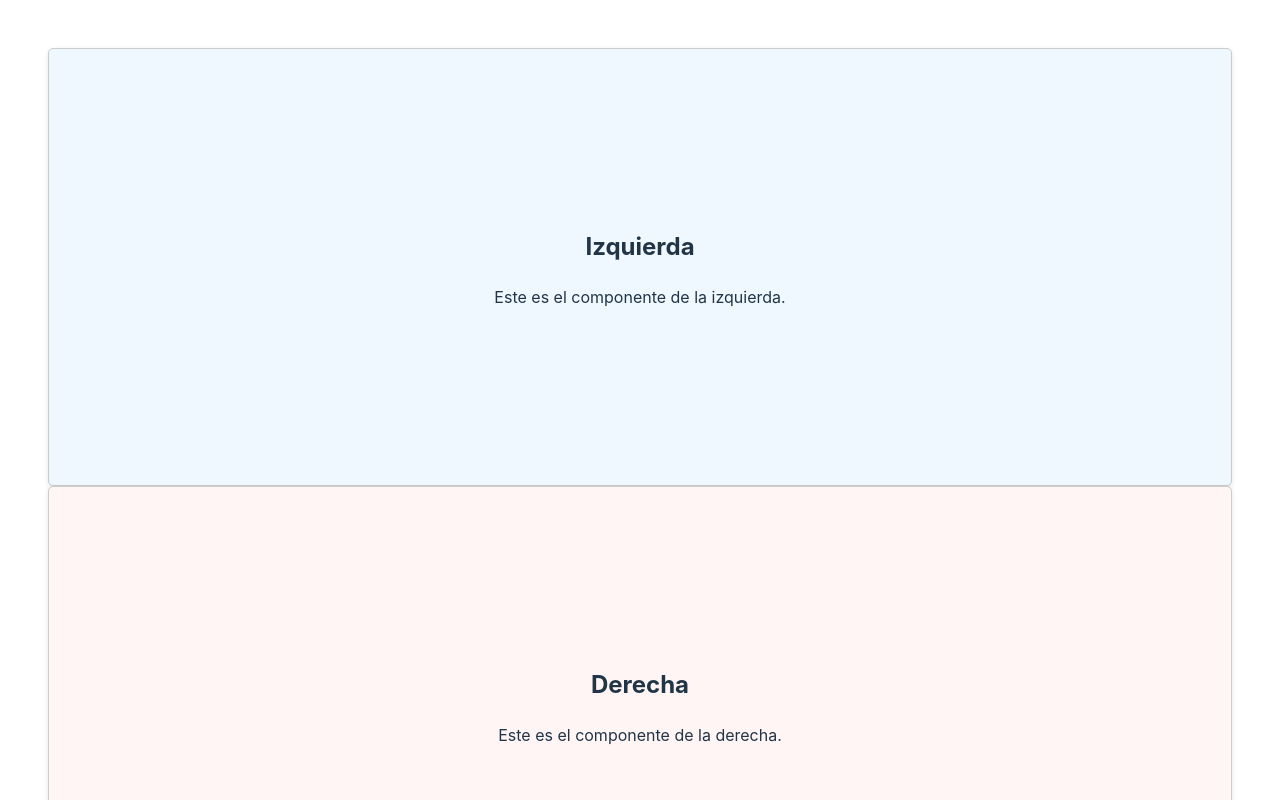
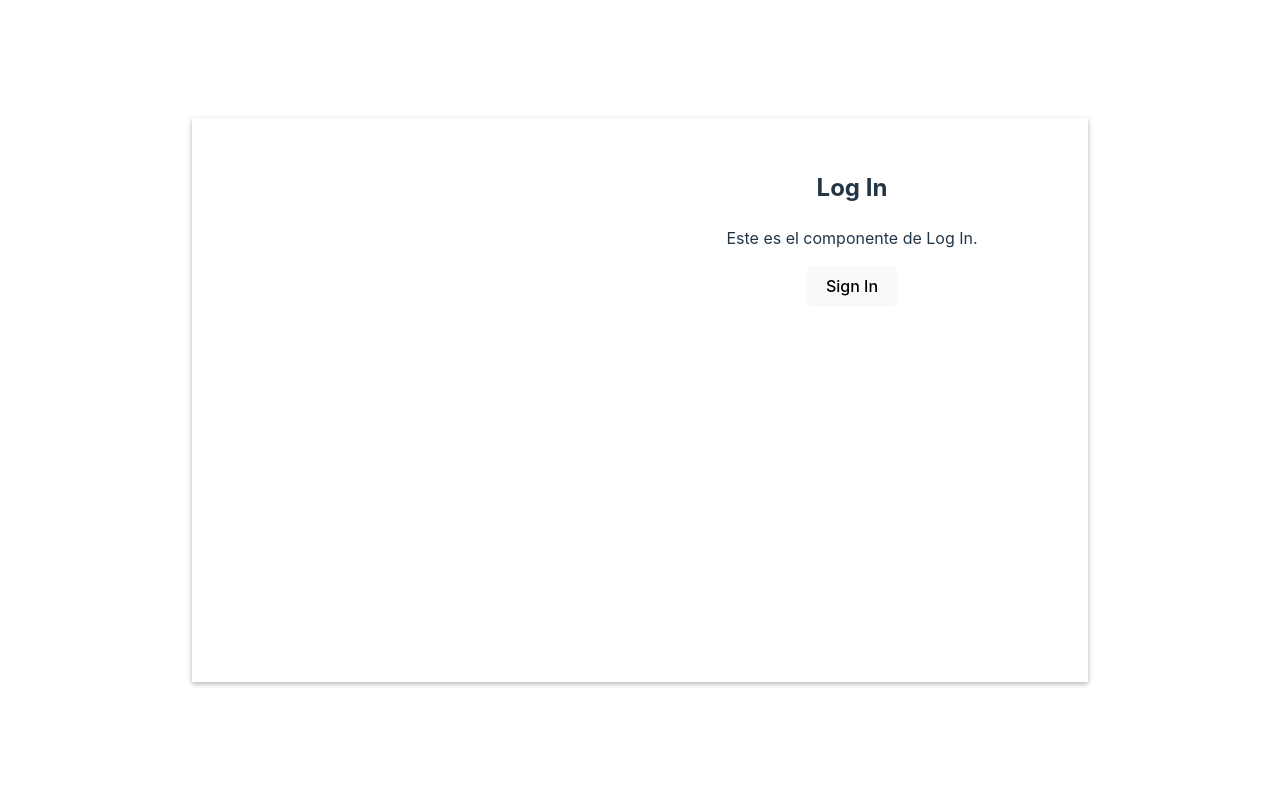
Before and after one commit to Manila03/MovieMeter_FrontEnd, a React (Vite) app: page /Login_SignIn in a window 1280 px wide. Shown: the top 800 px of the page. Built offline with nearby package versions, Linux system fonts and the light colour scheme.

Commit message:
mejoras en diseño Login_SignIn

```diff
--- a/src/views/Login_SignIn.css
+++ b/src/views/Login_SignIn.css
@@ -1,41 +1,28 @@
+.hidden {
+    visibility: hidden; /* Oculta el componente pero mantiene su espacio en el layout */
+    opacity: 0; /* Hace que desaparezca visualmente */
+    transition: opacity 0.5s ease; /* Transición suave para desvanecerse */
+}
+
 .container {
     display: flex;
-    flex-wrap: wrap; /* Permite que los componentes se apilen en pantallas pequeñas */
-    justify-content: space-between;
+    justify-content: space-between; /* Asegura que Sign In y Log In estén en sus posiciones */
     align-items: flex-start;
-    gap: 0rem;
-    padding: 1rem;
+    gap: 0.5rem; /* Espaciado entre los componentes */
+    padding: 2rem; /* Aumenta el espaciado interno */
+    box-shadow: 0 0.125rem 0.3125rem rgba(0, 0, 0, 0.3); /* Sombra más pronunciada */
+    margin: 1rem auto; /* Centra horizontalmente y agrega más separación vertical */
+    width: 52rem; /* Aumenta el ancho máximo */
+    height: 31.25rem;
 }
 
-.left-component,
-.right-component {
-    flex: 1; /* Ambos componentes ocupan el mismo ancho por defecto */
-    min-width: 300px; /* Asegura que no se vuelvan demasiado pequeños */
-    border: 1px solid #ccc;
-    padding: 10rem;
-    box-shadow: 0 2px 5px rgba(0, 0, 0, 0.1);
-    border-radius: 5px;
+.sign-in,
+.login {
+    flex: 1; /* Ambos componentes ocupan el mismo ancho */
+    text-align: center;
+    transition: opacity 1s ease; /* Transición suave para ocultar/mostrar */
+    height: 32rem; /* Aumenta la altura de los componentes */
+    width: 20rem;
+    border-radius: 0.625rem; /* Bordes redondeados */
+    background-color: white; /* Fondo blanco */
 }
-
-/* Colores para distinguir */
-.left-component {
-    background-color: #f0f8ff; /* Azul claro */
-}
-
-.right-component {
-    background-color: #fff5f5; /* Rosa claro */
-}
-
-/* Responsive: En pantallas más pequeñas, los componentes se apilan */
-@media (max-width: 768px) {
-.container {
-    flex-direction: column;
-    align-items: center; /* Centra los componentes cuando están apilados */
-}
-
-.left-component,
-.right-component {
-    flex: none; /* Restablece flexibilidad para tomar todo el ancho disponible */
-    width: 100%; /* Cada componente ocupa el ancho completo */
-}
-}
--- a/src/views/Login_SignIn.jsx
+++ b/src/views/Login_SignIn.jsx
@@ -1,22 +1,39 @@
-import "./Login_SignIn.css"
+import React, { useState } from "react";
+import "./Login_SignIn.css";
 
 const Login_SignIn = () => {
+  const [signIn, setSignIn] = useState(false);
+
   return (
     <div className="container">
-        <div className="left-component">
-            <div>
-            <h2>Izquierda</h2>
-            <p>Este es el componente de la izquierda.</p>
+      <div className="toggle-buttons">
       </div>
+
+      <div className={`sign-in ${!signIn ? "hidden" : ""}`}>
+        <LeftComponent setSignIn={setSignIn} />
       </div>
-        <div className="right-component">
-            <div>
-            <h2>Derecha</h2>
-            <p>Este es el componente de la derecha.</p>
-            </div>
+
+      <div className={`login ${signIn ? "hidden" : ""}`}>
+        <RightComponent setSignIn={setSignIn} />
       </div>
     </div>
   );
 };
 
+const LeftComponent = ({ setSignIn }) => (
+  <div>
+    <h2>Sign In</h2>
+    <p>Este es el componente de Sign In.</p>
+    <button onClick={() => setSignIn(false)}>Log In</button>
+  </div>
+);
+
+const RightComponent = ({ setSignIn }) => (
+  <div>
+    <h2>Log In</h2>
+    <p>Este es el componente de Log In.</p>
+    <button onClick={() => setSignIn(true)}>Sign In</button>
+  </div>
+);
+
 export default Login_SignIn;
```
Lines whose indentation alone changed are shown as unchanged.
